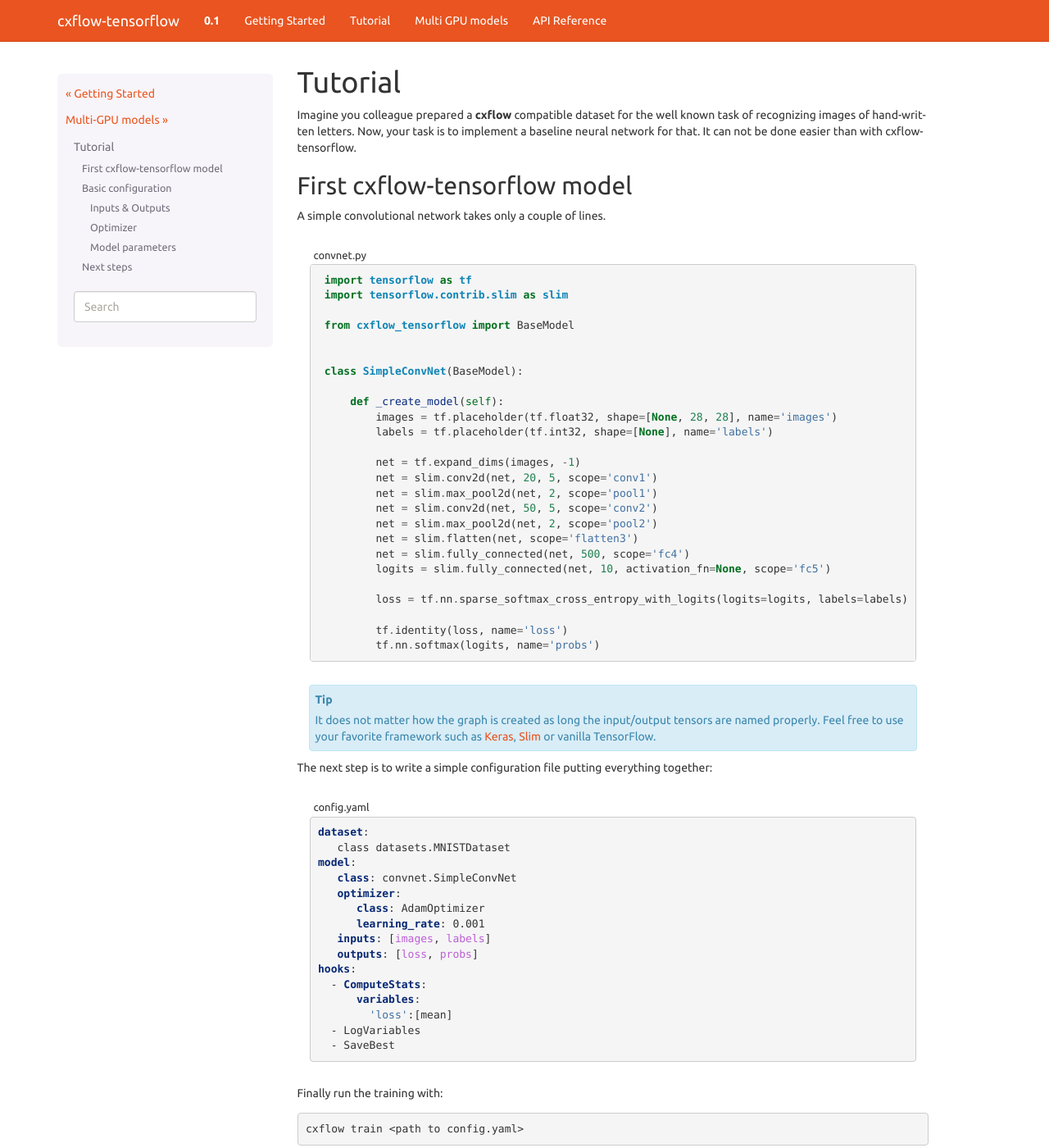
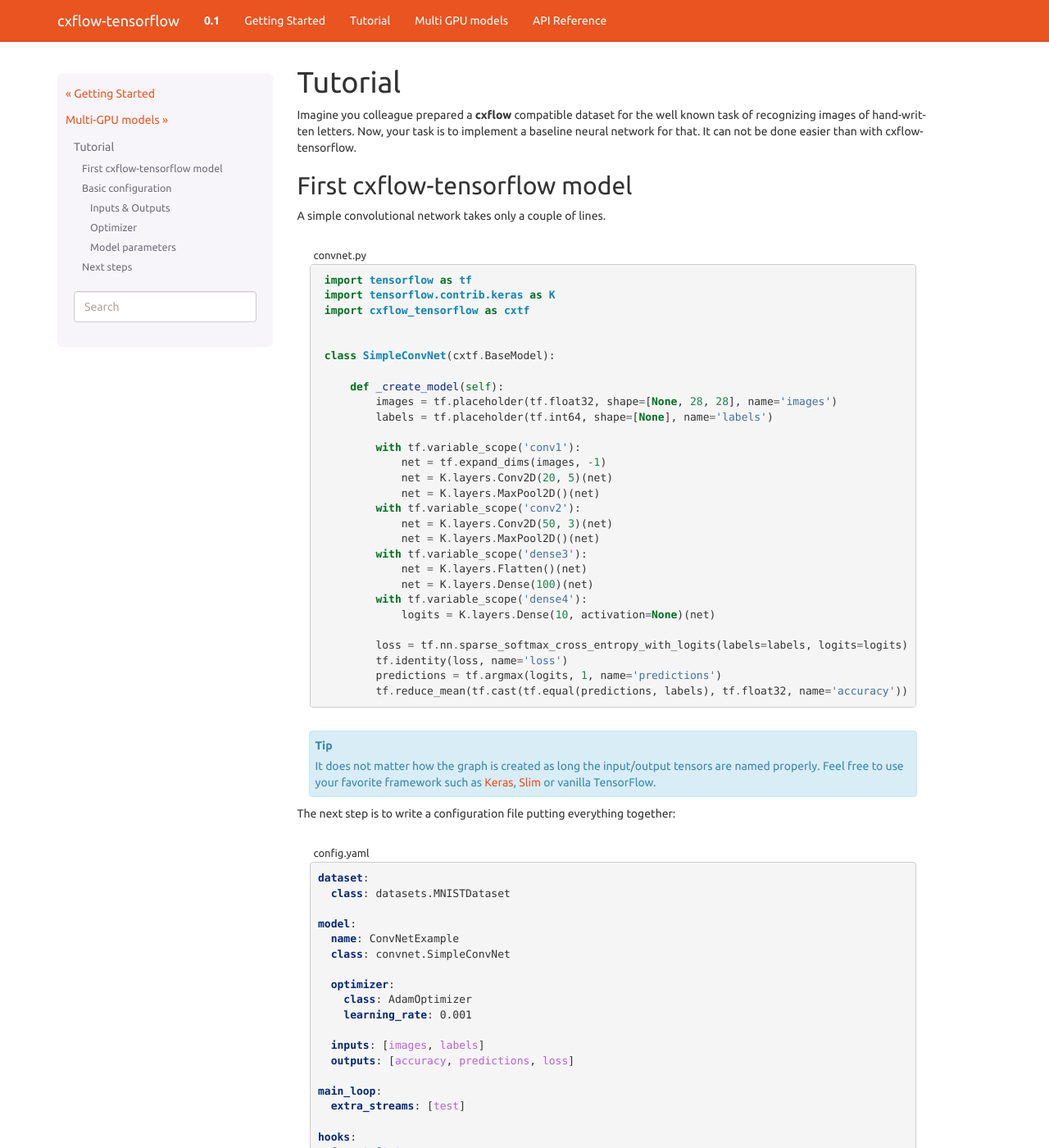
Before and after one commit to iterait/emloop-tensorflow, a Sphinx documentation site: the page built from docs/tutorial.rst, in a window 1280 px wide and 1400 px high. Shown: the whole window at 82% size. Built offline with Sphinx 7.4.7, drawn with Linux system fonts in a browser that asks for light colours; pages that are not in the unit, such as notebooks, are missing from menus; some of the changed text lies outside the part shown.

Commit message:
Update convnet example

```diff
--- a/docs/tutorial.rst
+++ b/docs/tutorial.rst
@@ -14,30 +14,33 @@ A simple convolutional network takes only a couple of lines.
   :caption: convnet.py
 
    import tensorflow as tf
-   import tensorflow.contrib.slim as slim
-
-   from cxflow_tensorflow import BaseModel
+   import tensorflow.contrib.keras as K
+   import cxflow_tensorflow as cxtf
 
 
-   class SimpleConvNet(BaseModel):
+   class SimpleConvNet(cxtf.BaseModel):
 
        def _create_model(self):
            images = tf.placeholder(tf.float32, shape=[None, 28, 28], name='images')
-           labels = tf.placeholder(tf.int32, shape=[None], name='labels')
+           labels = tf.placeholder(tf.int64, shape=[None], name='labels')
 
-           net = tf.expand_dims(images, -1)
-           net = slim.conv2d(net, 20, 5, scope='conv1')
-           net = slim.max_pool2d(net, 2, scope='pool1')
-           net = slim.conv2d(net, 50, 5, scope='conv2')
-           net = slim.max_pool2d(net, 2, scope='pool2')
-           net = slim.flatten(net, scope='flatten3')
-           net = slim.fully_connected(net, 500, scope='fc4')
-           logits = slim.fully_connected(net, 10, activation_fn=None, scope='fc5')
+           with tf.variable_scope('conv1'):
+               net = tf.expand_dims(images, -1)
+               net = K.layers.Conv2D(20, 5)(net)
+               net = K.layers.MaxPool2D()(net)
+           with tf.variable_scope('conv2'):
+               net = K.layers.Conv2D(50, 3)(net)
+               net = K.layers.MaxPool2D()(net)
+           with tf.variable_scope('dense3'):
+               net = K.layers.Flatten()(net)
+               net = K.layers.Dense(100)(net)
+           with tf.variable_scope('dense4'):
+               logits = K.layers.Dense(10, activation=None)(net)
 
-           loss = tf.nn.sparse_softmax_cross_entropy_with_logits(logits=logits, labels=labels)
-
+           loss = tf.nn.sparse_softmax_cross_entropy_with_logits(labels=labels, logits=logits)
            tf.identity(loss, name='loss')
-           tf.nn.softmax(logits, name='probs')
+           predictions = tf.argmax(logits, 1, name='predictions')
+           tf.reduce_mean(tf.cast(tf.equal(predictions, labels), tf.float32, name='accuracy'))
 
 .. tip::
    It does not matter how the graph is created as long the input/output tensors
@@ -45,26 +48,37 @@ A simple convolutional network takes only a couple of lines.
    favorite framework such as `Keras <https://keras.io/>`_,
    `Slim <https://github.com/tensorflow/tensorflow/tree/master/tensorflow/contrib/slim>`_ or vanilla TensorFlow.
 
-The next step is to write a simple configuration file putting everything together:
+The next step is to write a configuration file putting everything together:
 
 .. code-block:: yaml
    :caption: config.yaml
 
    dataset:
-      class datasets.MNISTDataset
+     class: datasets.MNISTDataset
+
    model:
-      class: convnet.SimpleConvNet
-      optimizer:
-         class: AdamOptimizer
-         learning_rate: 0.001
-      inputs: [images, labels]
-      outputs: [loss, probs]
+     name: ConvNetExample
+     class: convnet.SimpleConvNet
+
+     optimizer:
+       class: AdamOptimizer
+       learning_rate: 0.001
+
+     inputs: [images, labels]
+     outputs: [accuracy, predictions, loss]
+
+   main_loop:
+     extra_streams: [test]
+
    hooks:
-     - ComputeStats:
-         variables:
-           'loss':[mean]
-     - LogVariables
-     - SaveBest
+   - ComputeStats:
+       variables:
+         loss: [mean, std]
+         accuracy: [mean]
+   - LogVariables
+   - CatchSigint
+   - StopAfter:
+       minutes: 5
 
 Finally run the training with:
 
```
